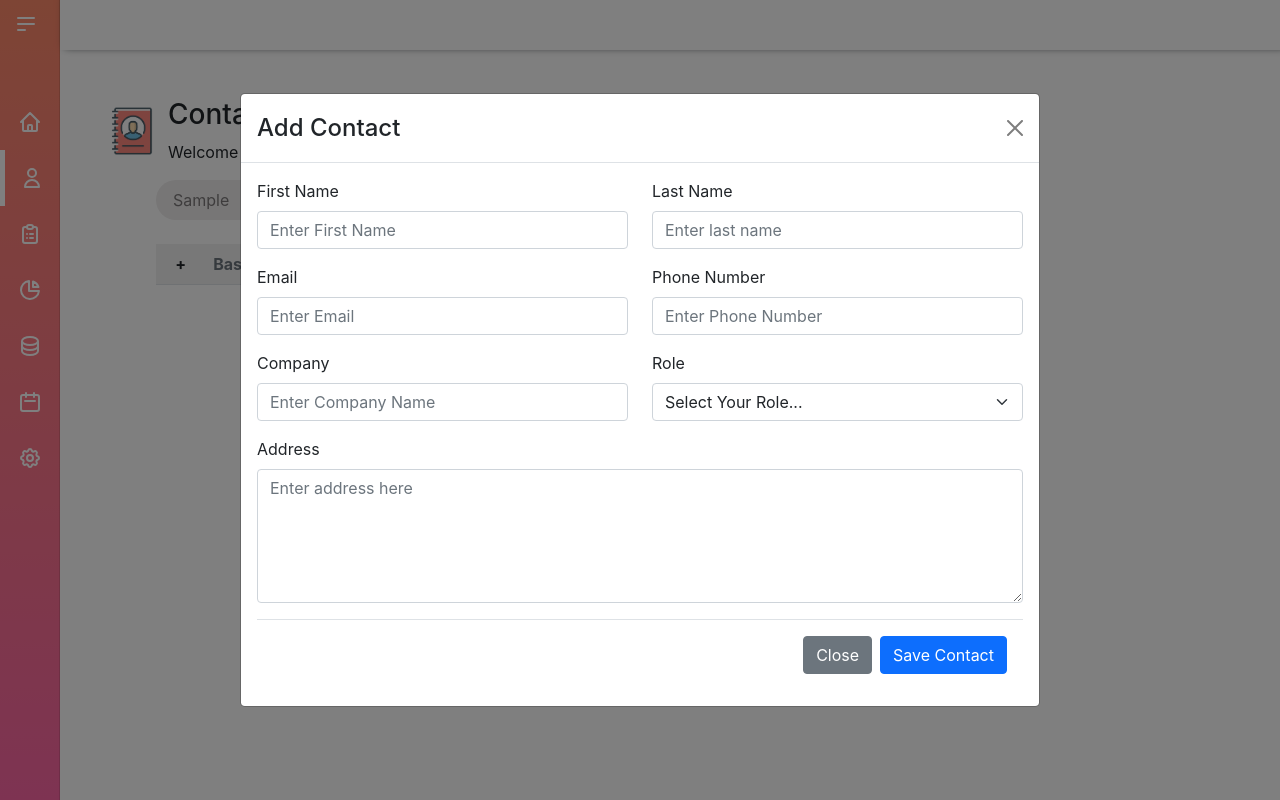
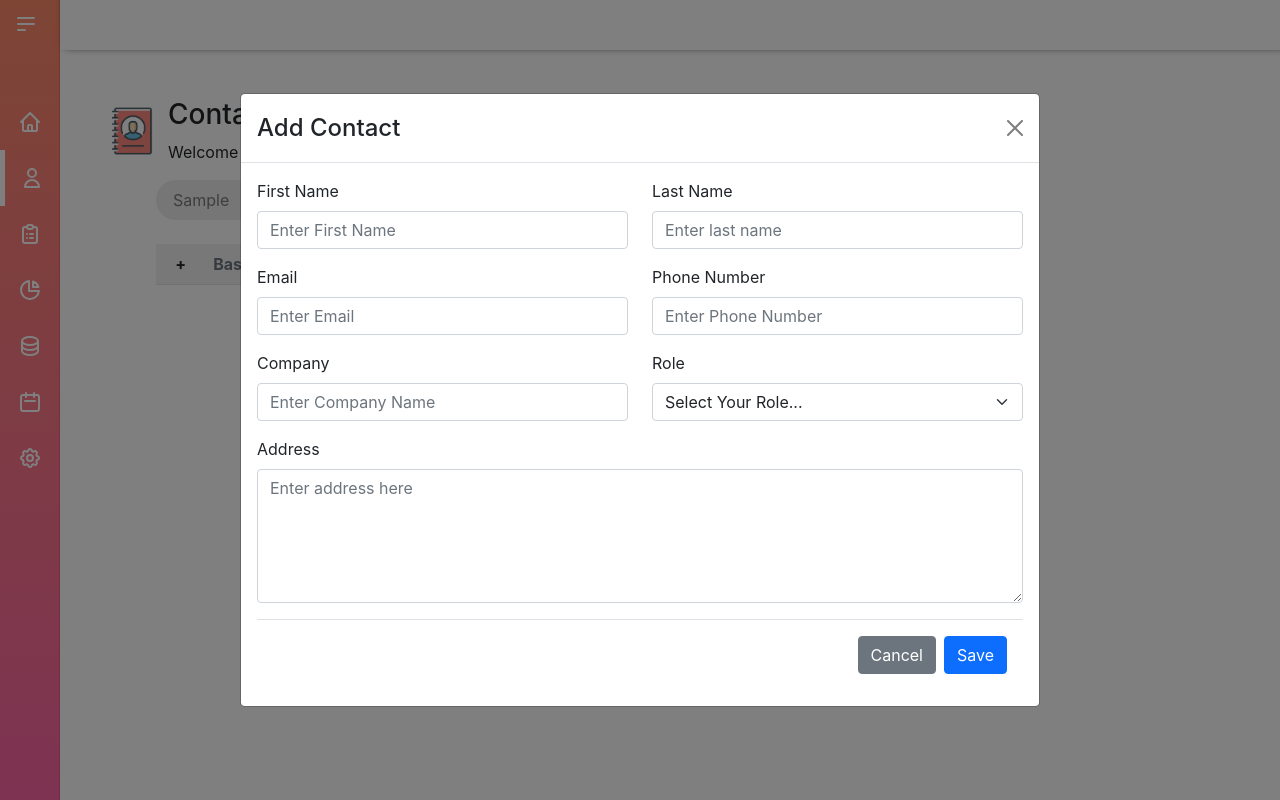
Before and after one commit to vishal-rathod-07/Contact-List-App, a React (Create React App) app: page / in a window 1280 px wide. Both pictures are taken after typing "Sample" into the empty fields and a click on the button "Add Contact". Built offline with nearby package versions, Linux system fonts and the light colour scheme.

Commit message:
Refactor: Button names
refactored button names

```diff
--- a/src/components/ContactModel/ContactModel.js
+++ b/src/components/ContactModel/ContactModel.js
@@ -203,9 +203,9 @@ function ContactModel({
           </Row>
           <Modal.Footer>
             <Button variant='secondary' onClick={onHide}>
-              Close
+              Cancel
             </Button>
-            <Button type='submit'>Save Contact</Button>
+            <Button type='submit'>Save</Button>
           </Modal.Footer>
         </Form>
       </Modal.Body>
```
